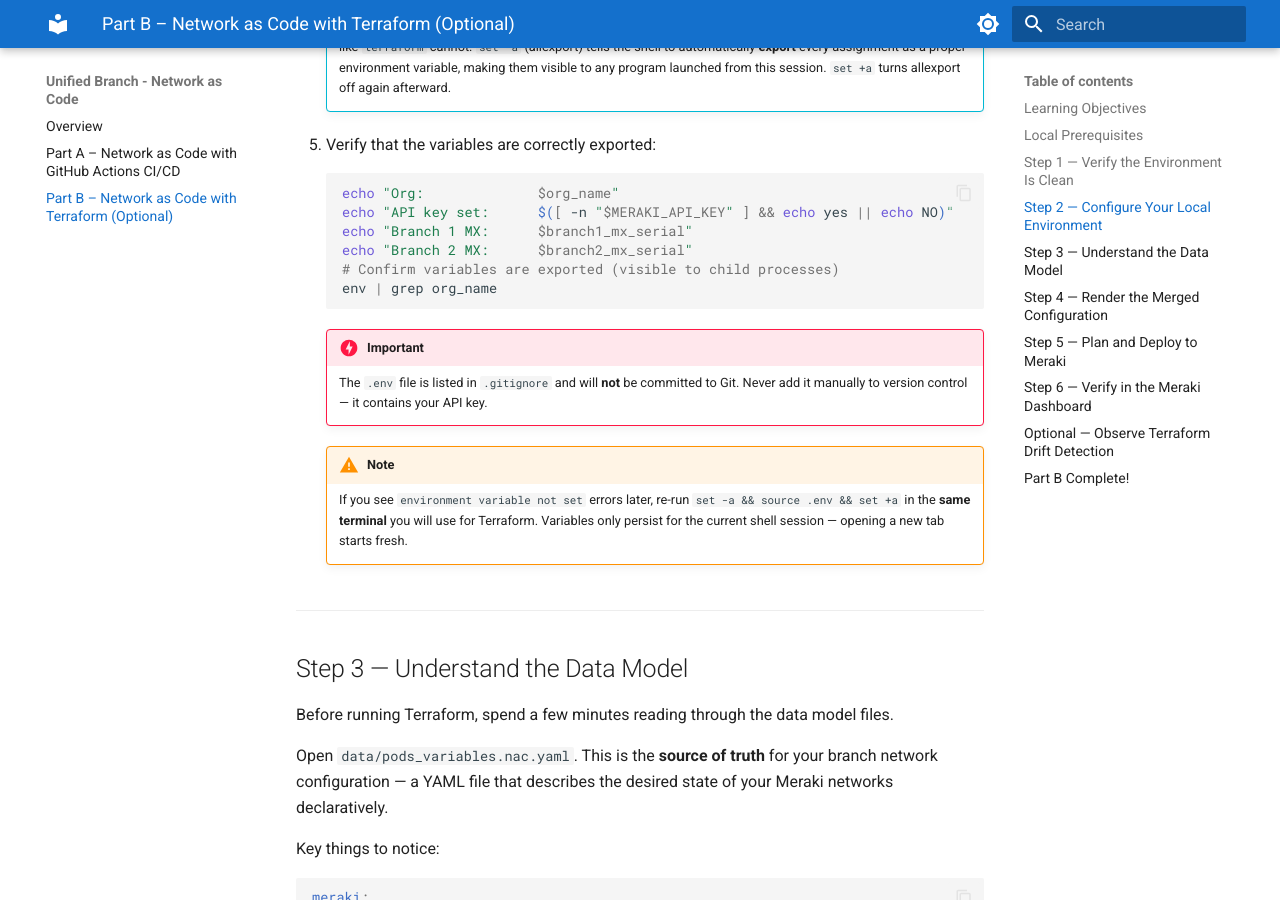
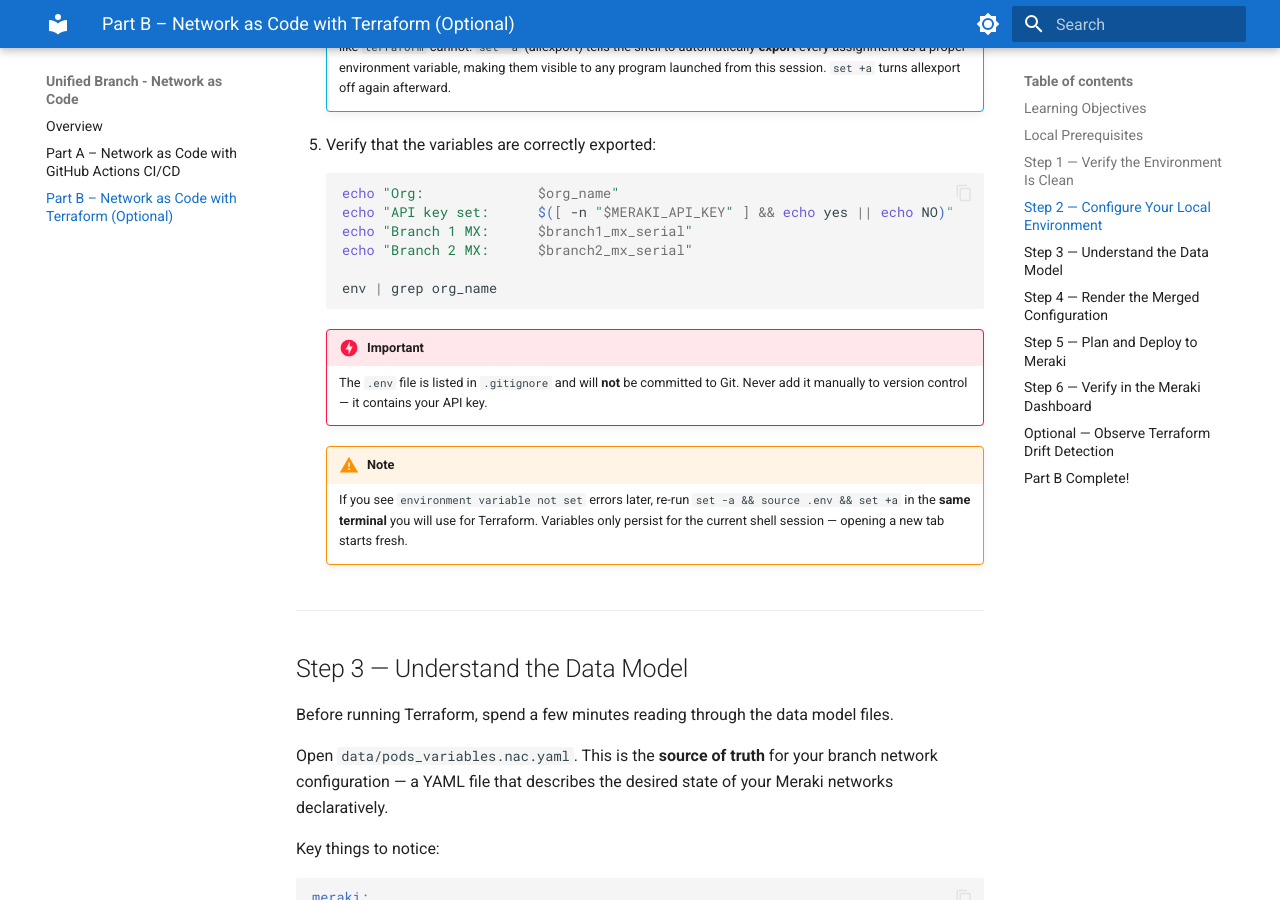
Before and after one commit to shawnhu2020/nac-unified-branch-lab-guide, an MkDocs documentation site: the page built from docs/PART-B-TERRAFORM.md, in a window 1280 px wide and 900 px high, scrolled down 3367 px. Built offline with MkDocs 1.6.1 and Material for MkDocs 9.7.7, drawn with Linux system fonts in a browser that asks for light colours; some of the changed text lies outside the part shown.

Commit message:
Update PART-B-TERRAFORM.md
Fixed zsh cosmetic errors

````diff
--- a/docs/PART-B-TERRAFORM.md
+++ b/docs/PART-B-TERRAFORM.md
@@ -144,7 +144,7 @@ Before cloning, confirm that **Unified Branch 1** and **Unified Branch 2** do **
     echo "API key set:      $([ -n "$MERAKI_API_KEY" ] && echo yes || echo NO)"
     echo "Branch 1 MX:      $branch1_mx_serial"
     echo "Branch 2 MX:      $branch2_mx_serial"
-    # Confirm variables are exported (visible to child processes)
+
     env | grep org_name
     ```
 
@@ -237,7 +237,7 @@ The first Terraform run merges all YAML data files into a single rendered config
 1. Make sure you are in the **repository root directory** (not in `data/` or any subdirectory):
 
     ```bash
-    cd "$(git rev-parse --show-toplevel)"  # ensure you are at the repo root
+    cd "$(git rev-parse --show-toplevel)"
     ```
 
 2. Initialize Terraform:
````
